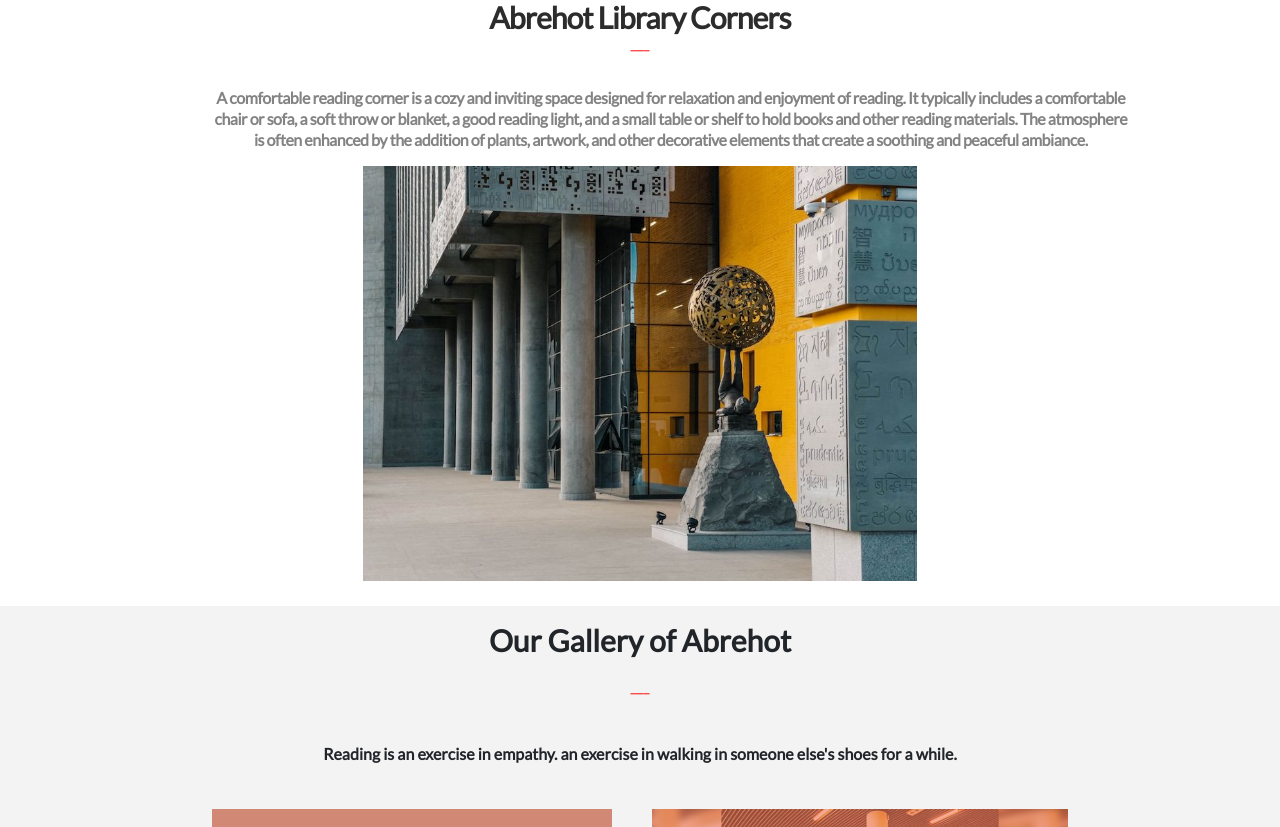
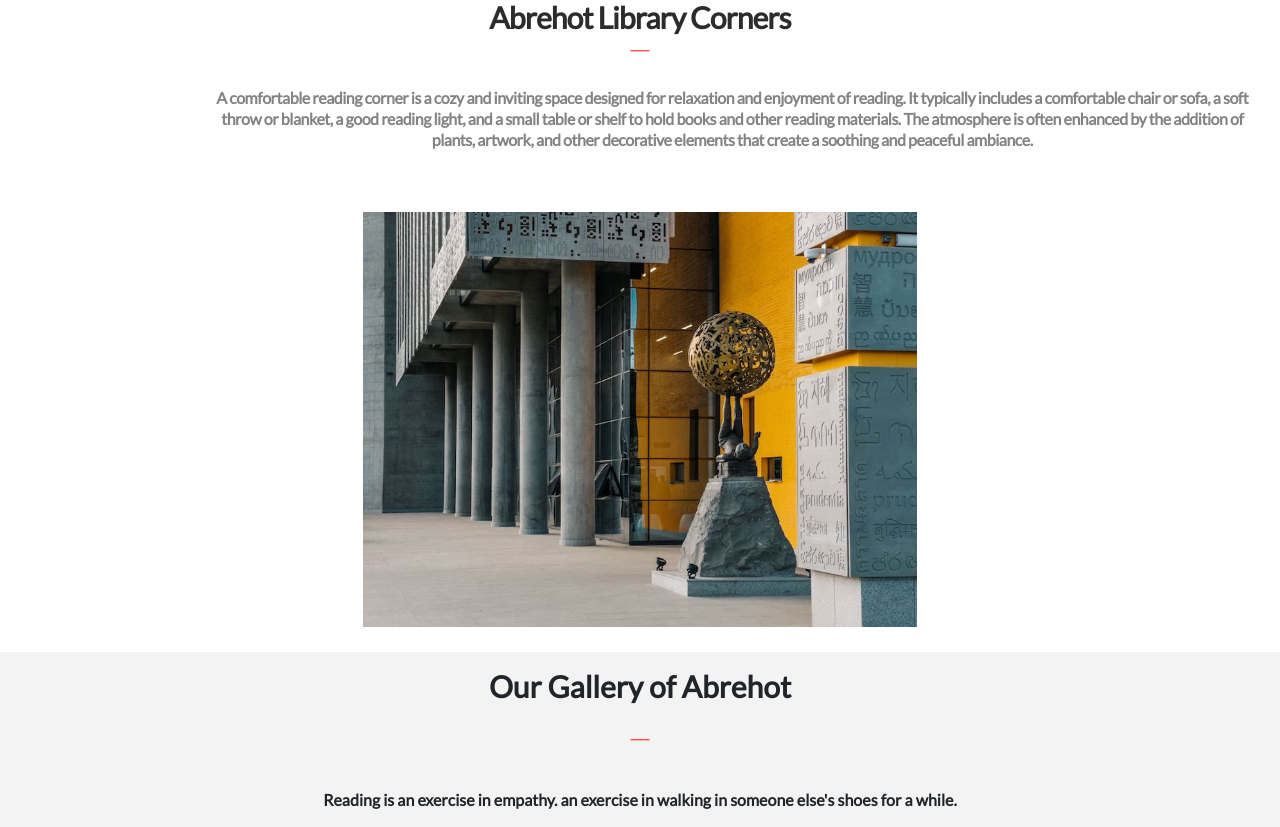
Before and after one commit to Yonasle/Abrehot_Capstone, a website: page about.html in a window 1280 px wide. Shown: the part 744-1571 px from the top of the page. Drawn offline with nearby package versions, Linux system fonts and the light colour scheme; grey boxes are pictures that could not be loaded.

Commit message:
Add Image for the about page

```diff
--- a/about.html
+++ b/about.html
@@ -112,7 +112,7 @@
           artwork, and other decorative elements that create a soothing and
           peaceful ambiance.
         </p>
-        <img src="/images/librarygate.jpeg" alt="" />
+        <img src="images/librarygate.jpeg" alt="" />
       </section>
       <!--About page Image Section -->
       <section class="image-container">
@@ -133,7 +133,7 @@
             <p>TOP VIEW</p>
           </div>
           <div class="overlay">
-            <img src="images/Abrehot-libray.jpeg" alt="Volvo Truck" />
+            <img src="images/Abrehot-libray.jpeg" alt="Library Image" />
             <h3>Corner</h3>
             <p>MAIN</p>
           </div>
--- a/styles.css
+++ b/styles.css
@@ -207,7 +207,6 @@ footer h3 {
 }
 
 .about-main h2 {
-  width: 40%;
   height: 28px;
   font-family: "Lato", sans-serif;
   font-style: normal;
@@ -229,9 +228,8 @@ footer h3 {
 }
 
 .about-main p {
-  margin-top: 1%;
+  margin-top: 20%;
   margin-left: 15%;
-  width: 75%;
   height: 63px;
   font-family: "Lato", sans-serif;
   font-style: normal;
@@ -250,6 +248,7 @@ footer h3 {
   display: block;
   margin: 0 auto;
   width: 45%;
+  margin-top: 40%;
 }
 
 .overlay {
@@ -611,6 +610,29 @@ footer {
     color: #000;
   }
 
+  .about-main p {
+    margin-top: 1%;
+    margin-left: 15%;
+    height: 63px;
+    font-family: "Lato", sans-serif;
+    font-style: normal;
+    font-weight: 700;
+    font-size: 16px;
+    line-height: 21px;
+    display: flex;
+    align-items: center;
+    justify-content: center;
+    text-align: center;
+    letter-spacing: -0.03em;
+    color: #838383;
+  }
+
+  .about-main img {
+    display: block;
+    margin: 0 auto;
+    width: 45%;
+    margin-top: 5%;
+  }
   .main-div {
     display: flex;
     padding: 0 10%;
```
